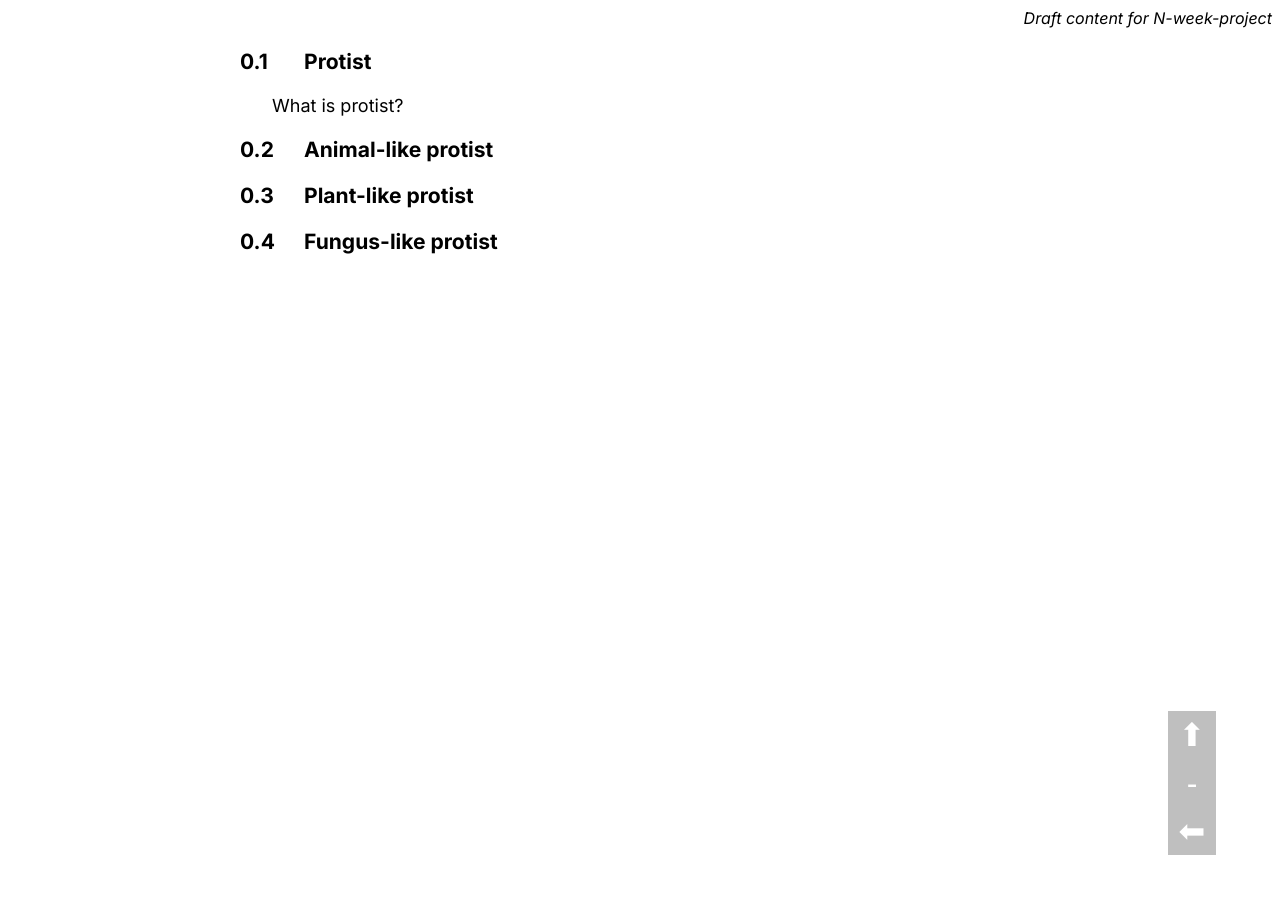
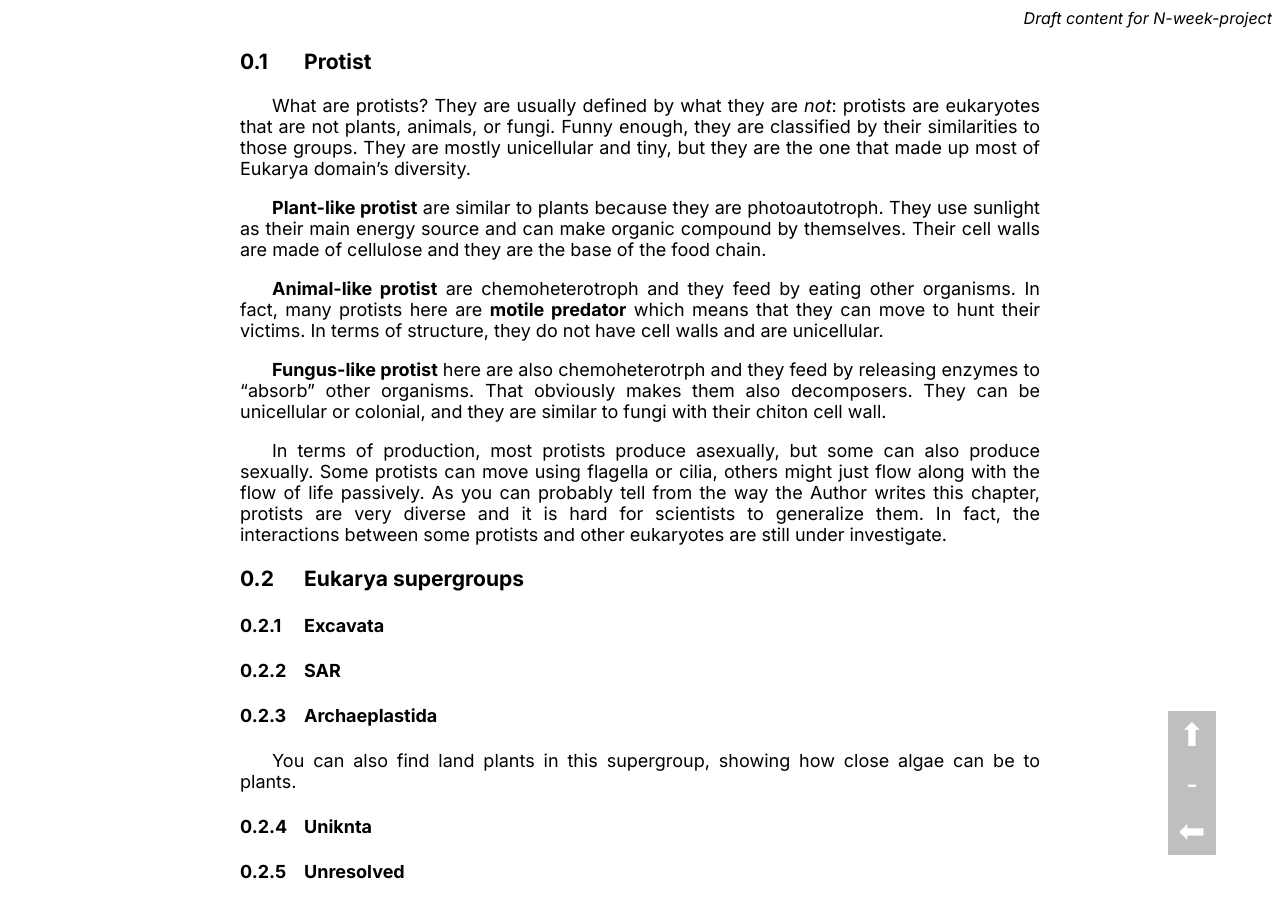
Before and after one commit to LukeNK/n-week-project, a Jekyll site: the page built from drafts/protist.md, in a window 1280 px wide. Built offline with Jekyll 4.4.1, drawn with Linux system fonts in a browser that asks for light colours.

Commit message:
Edit on protist

```diff
--- a/drafts/protist.md
+++ b/drafts/protist.md
@@ -4,10 +4,25 @@ title: Protist
 ---
 
 ### Protist
-What is protist?
+What are protists? They are usually defined by what they are _not_: protists are eukaryotes that are not plants, animals, or fungi. Funny enough, they are classified by their similarities to those groups. They are mostly unicellular and tiny, but they are the one that made up most of Eukarya domain's diversity.
 
-### Animal-like protist
+**Plant-like protist** are similar to plants because they are photoautotroph. They use sunlight as their main energy source and can make organic compound by themselves. Their cell walls are made of cellulose and they are the base of the food chain.
 
-### Plant-like protist
+**Animal-like protist** are chemoheterotroph and they feed by eating other organisms. In fact, many protists here are **motile predator** which means that they can move to hunt their victims. In terms of structure, they do not have cell walls and are unicellular.
 
-### Fungus-like protist
+**Fungus-like protist** here are also chemoheterotrph and they feed by releasing enzymes to "absorb" other organisms. That obviously makes them also decomposers. They can be unicellular or colonial, and they are similar to fungi with their chiton cell wall.
+
+In terms of production, most protists produce asexually, but some can also produce sexually. Some protists can move using flagella or cilia, others might just flow along with the flow of life passively. As you can probably tell from the way the Author writes this chapter, protists are very diverse and it is hard for scientists to generalize them. In fact, the interactions between some protists and other eukaryotes are still under investigate.
+
+### Eukarya supergroups
+#### Excavata
+
+#### SAR
+
+#### Archaeplastida
+
+You can also find land plants in this supergroup, showing how close algae can be to plants.
+
+#### Uniknta
+
+#### Unresolved
```
